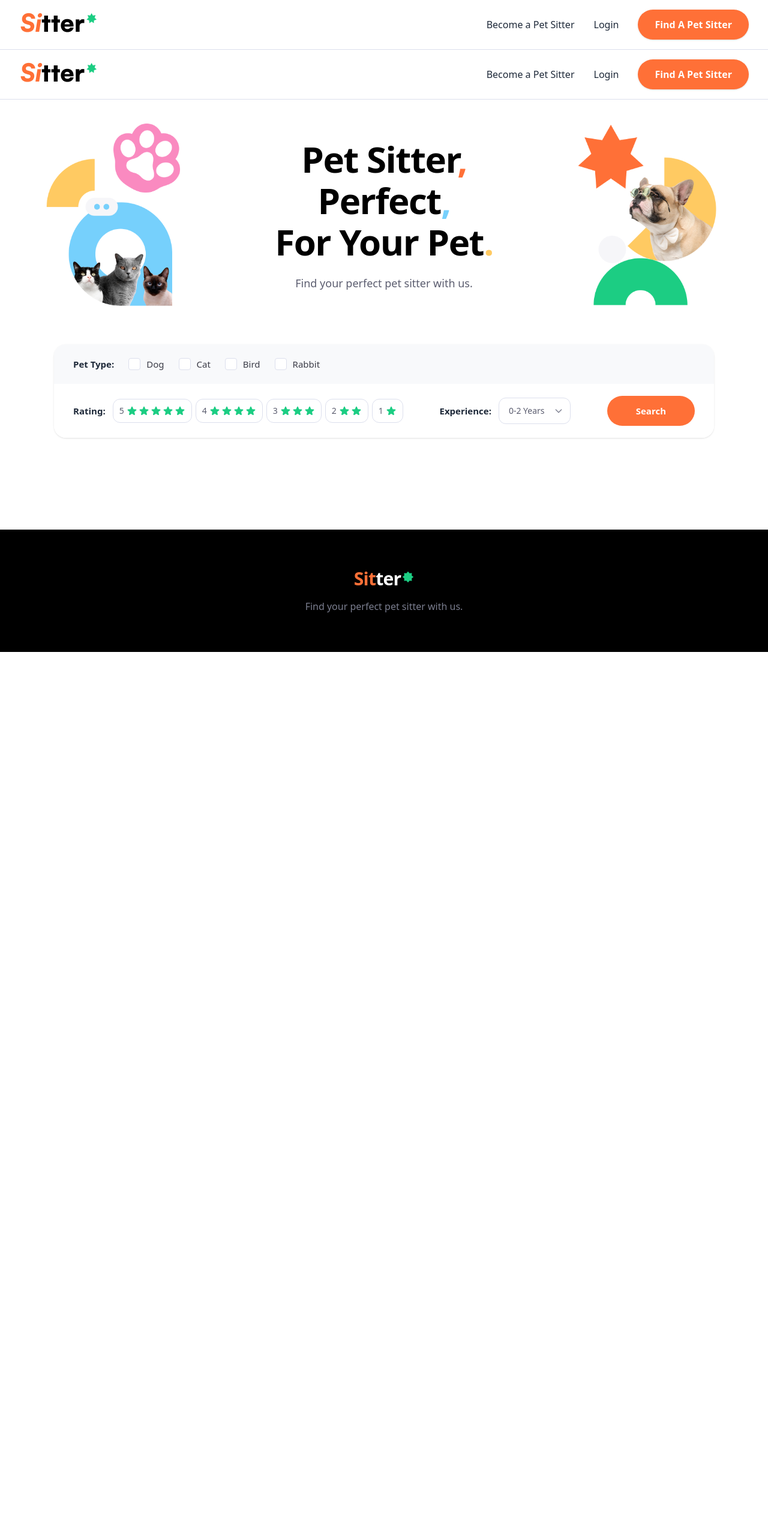
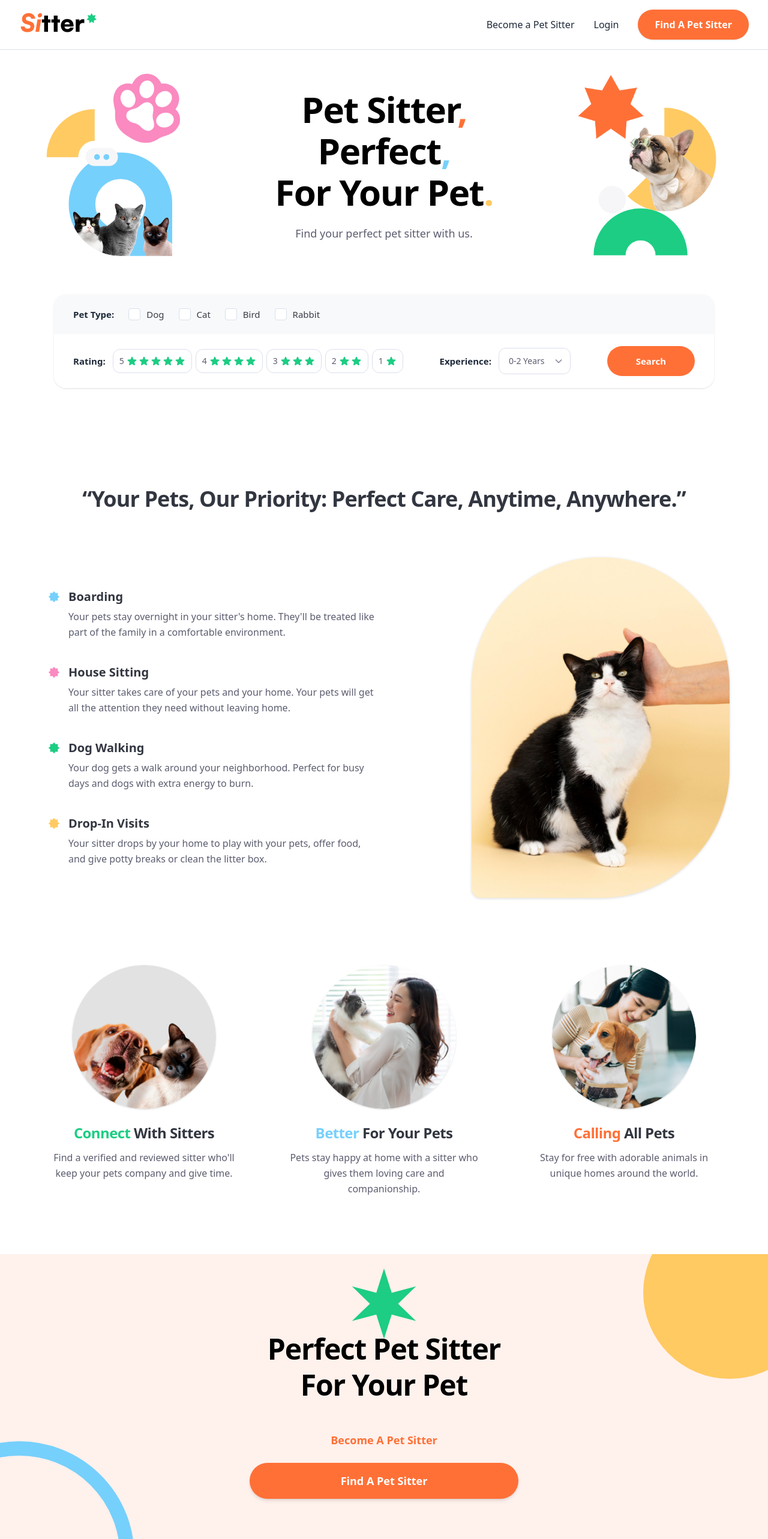
Before and after one commit to Kaopan11/pet-sitter-app-client, a Next.js app: page / in a window 1280 px wide. Shown: the top 2566 px of the page at 60% size. Before the commit the page ends 1087 px from the top, so only its background shows below. Built offline with nearby package versions, Linux system fonts and the light colour scheme; a web font is replaced by a local one.

Commit message:
feat: remove Navbar and add ContentSection and CTASection to Home page

```diff
--- a/src/app/page.js
+++ b/src/app/page.js
@@ -1,11 +1,13 @@
-import Navbar from "../components/Navbar";
 import HeroSection from "../components/HeroSection";
+import ContentSection from "../components/ContentSection";
+import CTASection from "../components/CTASection";
 
 export default function Home() {
     return (
         <main className="min-h-screen bg-white">
-            <Navbar />
             <HeroSection />
+            <ContentSection />
+            <CTASection />
         </main>
     );
 }
```
